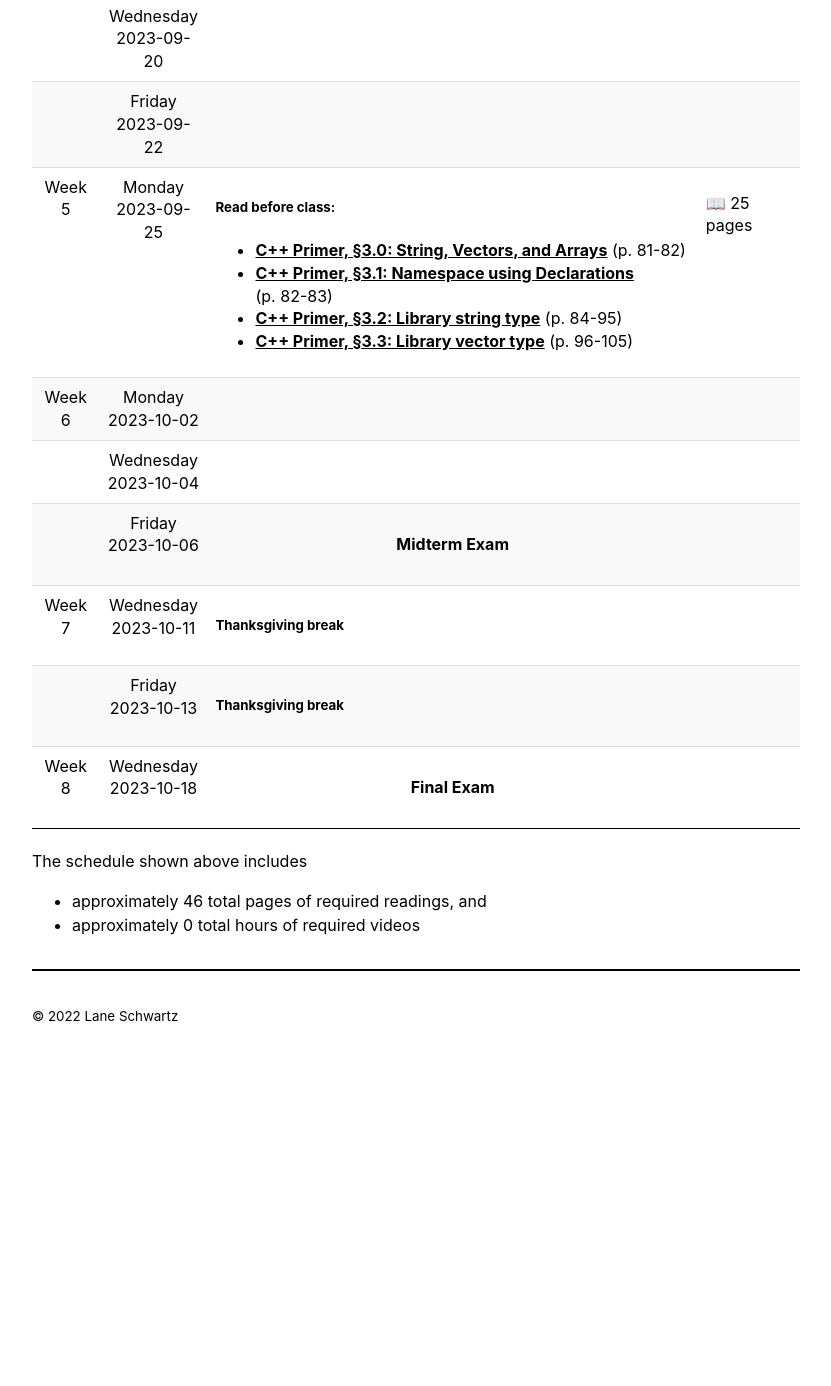
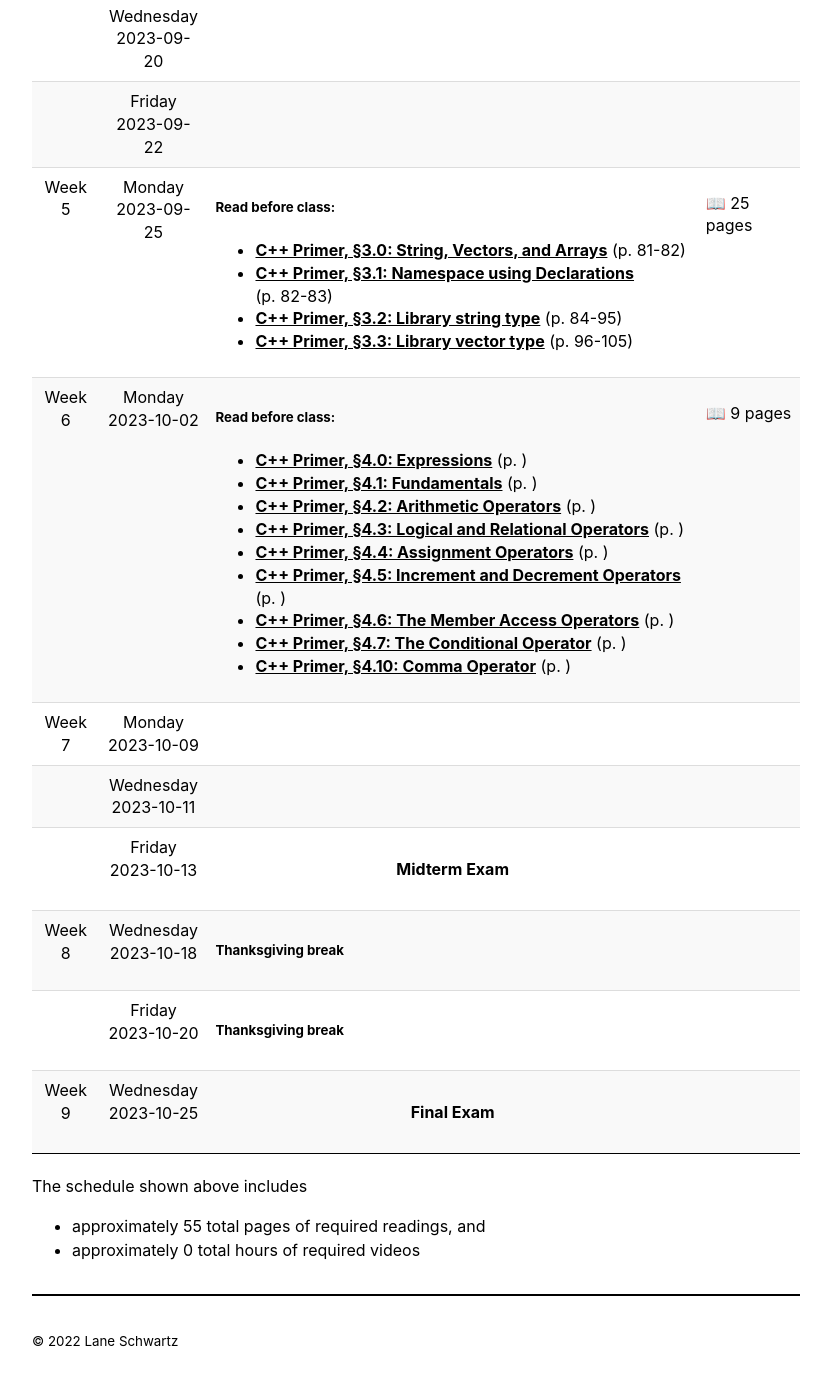
Before and after one commit to 2023-Fall-UAF-CS201/2023-Fall-UAF-CS201.github.io, a Jekyll site: the page built from schedule.md, in a window 1280 px wide and 1400 px high, scrolled down 2149 px. Shown: the top 1386 px of the window, without its empty margins (224-1055 px from the left). Built offline with Jekyll 4.4.1, drawn with Linux system fonts in a browser that asks for light colours; before the commit the page ends 3224 px from its top, so only the background shows below that.

Commit message:
Chapter 4

```diff
--- a/_data/schedule.yaml
+++ b/_data/schedule.yaml
@@ -132,6 +132,71 @@
 ###################################
   start_new_week: true   # Week 6
 ###################################
+  reading:
+    -
+     title: "C++ Primer, §4.0: Expressions"
+     url:   ""
+     pages:  ""
+     length:
+       value: 1
+       unit:  "pages"
+    -
+     title: "C++ Primer, §4.1: Fundamentals"
+     url:   ""
+     pages:  ""
+     length:
+       value: 1
+       unit:  "pages"
+    -
+     title: "C++ Primer, §4.2: Arithmetic Operators"
+     url:   ""
+     pages:  ""
+     length:
+       value: 1
+       unit:  "pages"
+    -
+     title: "C++ Primer, §4.3: Logical and Relational Operators"
+     url:   ""
+     pages:  ""
+     length:
+       value: 1
+       unit:  "pages"
+    -
+     title: "C++ Primer, §4.4: Assignment Operators"
+     url:   ""
+     pages:  ""
+     length:
+       value: 1
+       unit:  "pages"
+    -
+     title: "C++ Primer, §4.5: Increment and Decrement Operators"
+     url:   ""
+     pages:  ""
+     length:
+       value: 1
+       unit:  "pages"
+    -
+     title: "C++ Primer, §4.6: The Member Access Operators"
+     url:   ""
+     pages:  ""
+     length:
+       value: 1
+       unit:  "pages"
+    -
+     title: "C++ Primer, §4.7: The Conditional Operator"
+     url:   ""
+     pages:  ""
+     length:
+       value: 1
+       unit:  "pages"
+    -
+     title: "C++ Primer, §4.10: Comma Operator"
+     url:   ""
+     pages:  ""
+     length:
+       value: 1
+       unit:  "pages"
+-
 ###################################
   start_new_week: true   # Week 7
 ###################################
```
